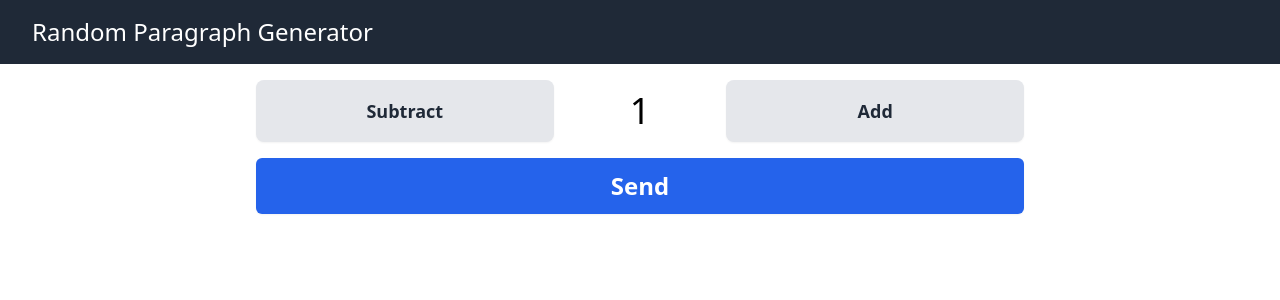
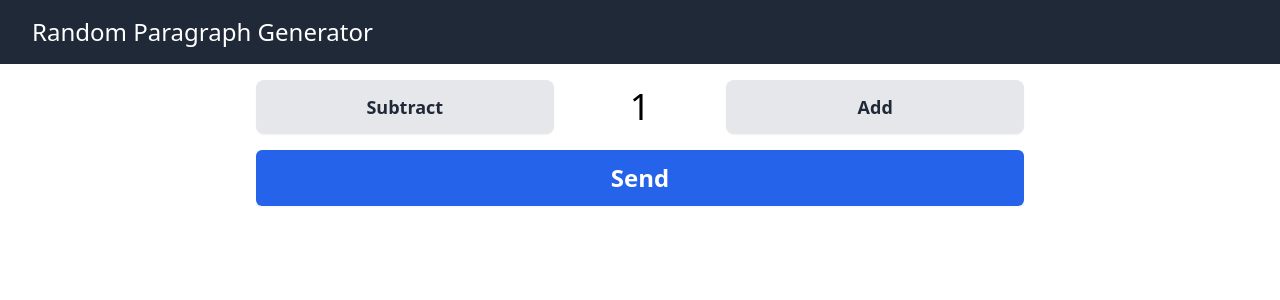
Before and after one commit to zero-to-prod/react-front-end, a React (Create React App) app: page / in a window 1280 px wide. Shown: the top 300 px of the page. Built offline with nearby package versions, Linux system fonts and the light colour scheme.

Commit message:
Refactor: adjust styles for send button.

```diff
--- a/src/components/paragraph_generator/Control.js
+++ b/src/components/paragraph_generator/Control.js
@@ -5,7 +5,7 @@ const Control = ({ title, clicked }) => {
     <Fragment>
       <button
         onClick={clicked}
-        className="btn col-span-2 hover:scale-105 transform transition text-gray-800 font-medium md:text-lg font-bold bg-gray-200 hover:bg-gray-300 py-4 rounded-lg border border-transparent leading-4 rounded-md shadow-sm focus:outline-none focus:ring-2 focus:ring-offset-2 focus:ring-gray-500"
+        className="btn col-span-2 hover:scale-105 transform transition text-gray-800 font-medium md:text-lg font-bold bg-gray-200 hover:bg-gray-300 py-3 rounded-lg border border-transparent leading-4 rounded-md shadow-sm focus:outline-none focus:ring-2 focus:ring-offset-2 focus:ring-gray-500"
       >
         {title}
       </button>
--- a/src/components/paragraph_generator/Send.js
+++ b/src/components/paragraph_generator/Send.js
@@ -12,7 +12,7 @@ const Send = ({ number_of_paragraphs }) => {
       <button
         onClick={onClick}
         type="submit"
-        className="w-full h-14 hover:scale-105 transform transition justify-center inline-flex items-center px-3 py-4 border border-transparent text md:text-2xl leading-4 rounded-md shadow-sm text-white font-bold bg-blue-600 hover:bg-blue-700 focus:outline-none focus:ring-2 focus:ring-offset-2 focus:ring-blue-500"
+        className="w-full h-12 sm:h-14 hover:scale-105 transform transition justify-center inline-flex items-center px-3 py-4 border border-transparent text md:text-2xl leading-4 rounded-md shadow-sm text-white font-bold bg-blue-600 hover:bg-blue-700 focus:outline-none focus:ring-2 focus:ring-offset-2 focus:ring-blue-500"
       >
         {loading ? (
           <div className="loader ease-linear rounded-full border-2 border-t-2 border-gray-200 h-6 w-6" />
```
